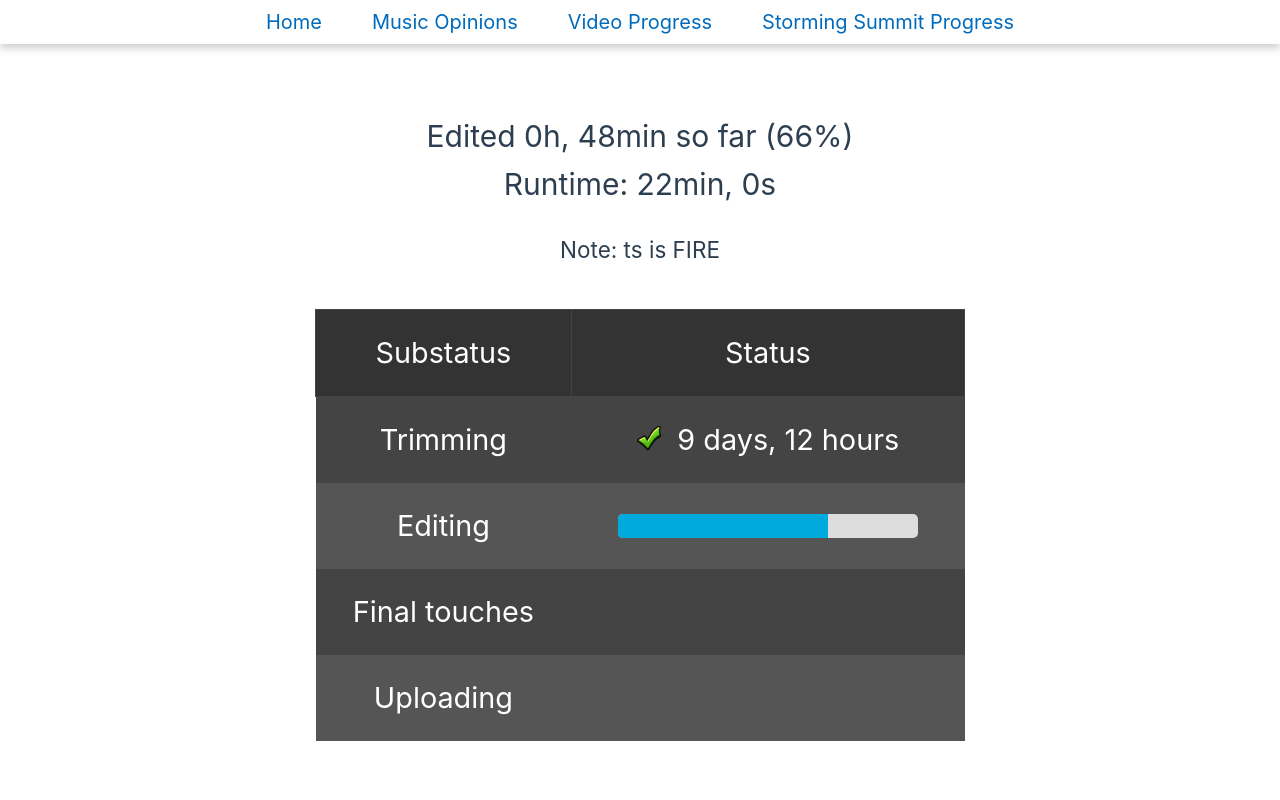
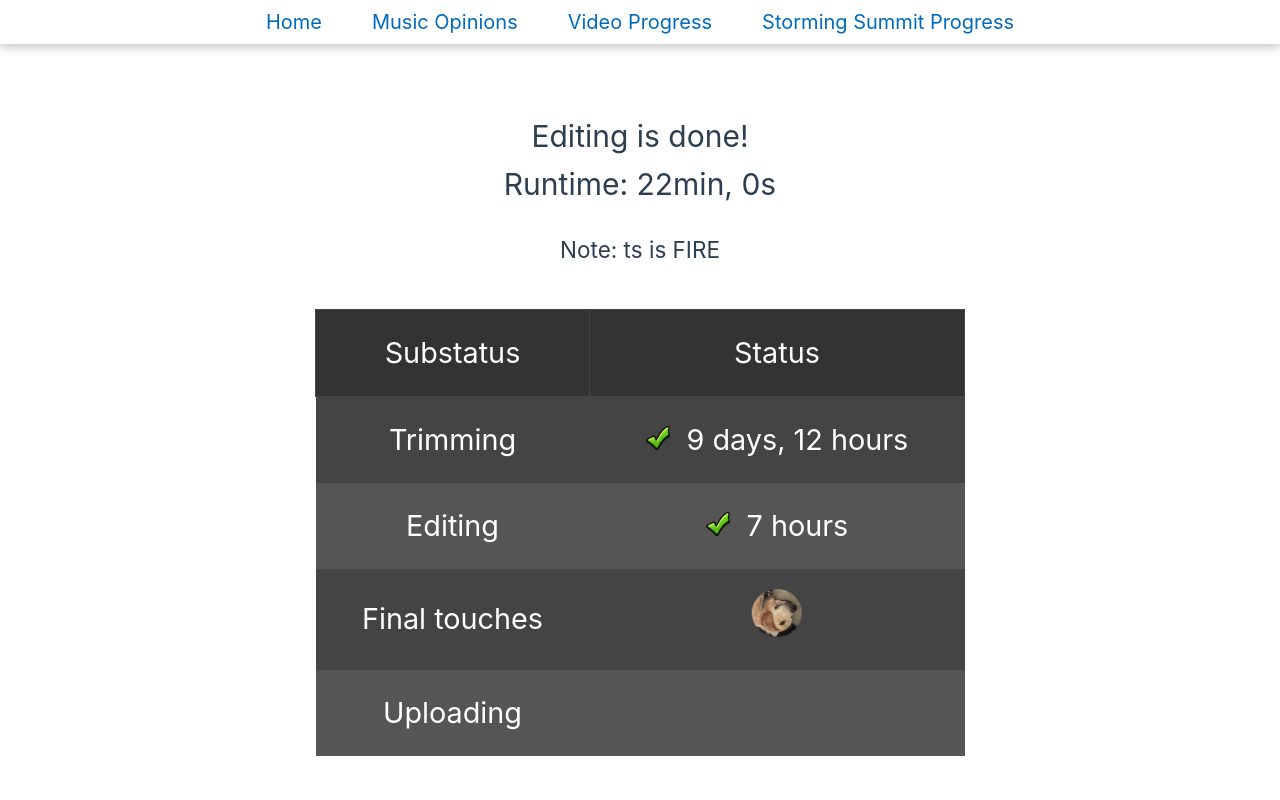
Before and after one commit to sphericle/sphericle, a Vue app: page /videoprogress in a window 1280 px wide. Shown: the top 800 px of the page. Built offline with nearby package versions, Linux system fonts and the light colour scheme.

Commit message:
done editing

```diff
--- a/src/views/VideoProgressView.vue
+++ b/src/views/VideoProgressView.vue
@@ -9,7 +9,7 @@
       */
       statuses: {
         "Trimming": "9 days, 12 hours",
-        "Editing": null,
+        "Editing": "7 hours",
         "Final touches": null,
         "Uploading": null,
       },
@@ -21,7 +21,7 @@
        * 3: uploading
        * 4: released
       */
-      status: 1,
+      status: 2,
       // changes the progress bar width next to the current status
       progress: 70,
 
```
